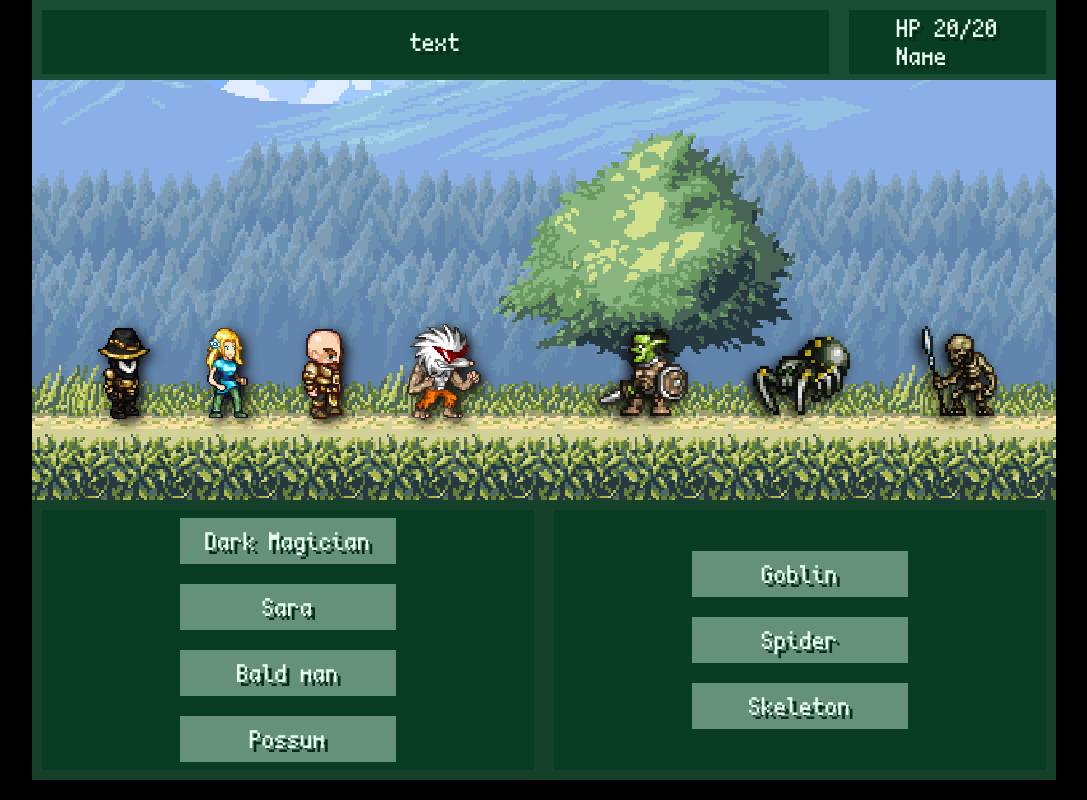
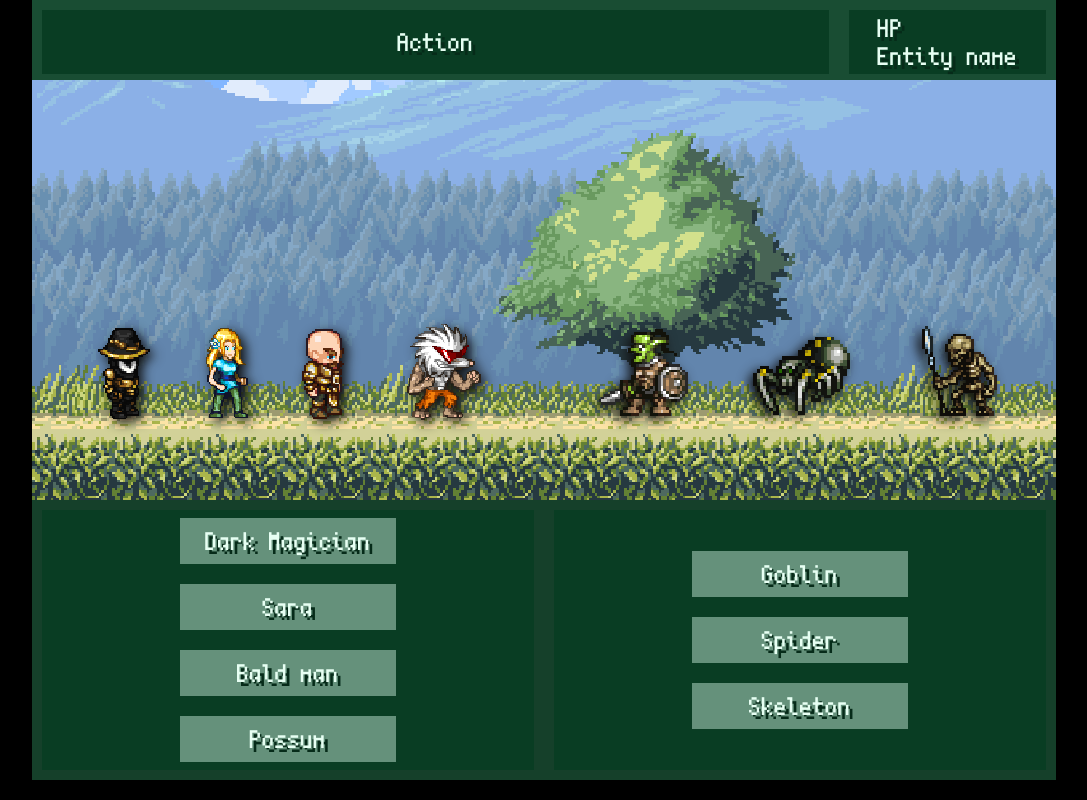
Before and after one commit to nytouu/TPJS, a plain HTML site: page index.html in a window 1280 px wide. Shown: the whole page, without its empty margins (96-1183 px from the left). Drawn offline with Linux system fonts and the light colour scheme.

Commit message:
text stats

```diff
--- a/index.html
+++ b/index.html
@@ -9,11 +9,11 @@
     <body>
         <div id="header" class="header">
             <div id="textarea" class="header">
-                text
+                Action
             </div>
             <div id="stats" class="header">
-                HP 20/20 <br>
-                Name
+                HP<br>
+                Entity name
             </div>
 		</div>
 
--- a/styles.css
+++ b/styles.css
@@ -38,7 +38,6 @@ body
 
 .header#textarea
 {
-	float: left;
 	width: 80%;
 	height: 80%;
 	margin: 10px;
@@ -49,7 +48,6 @@ body
 
 .header#stats
 {
-	float: right;
 	width: 20%;
 	height: 80%;
 	margin: 10px;
```
